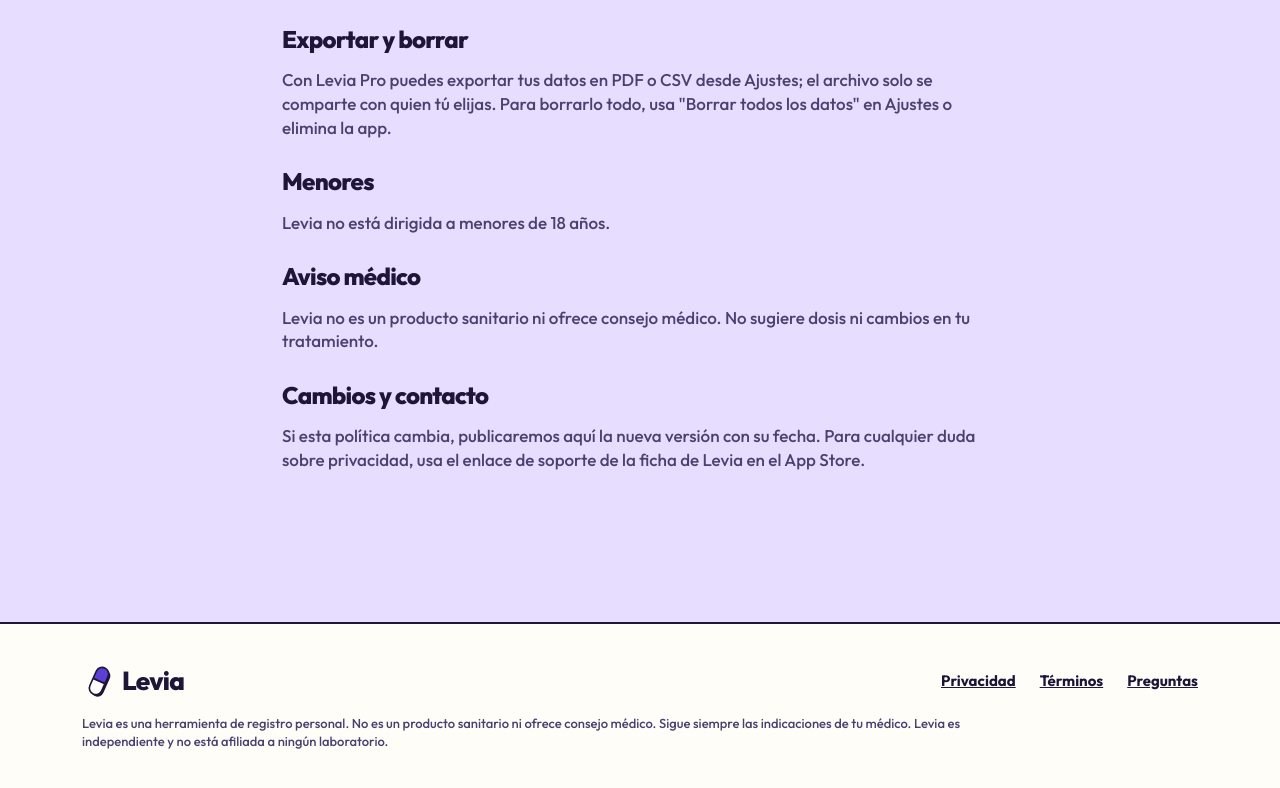
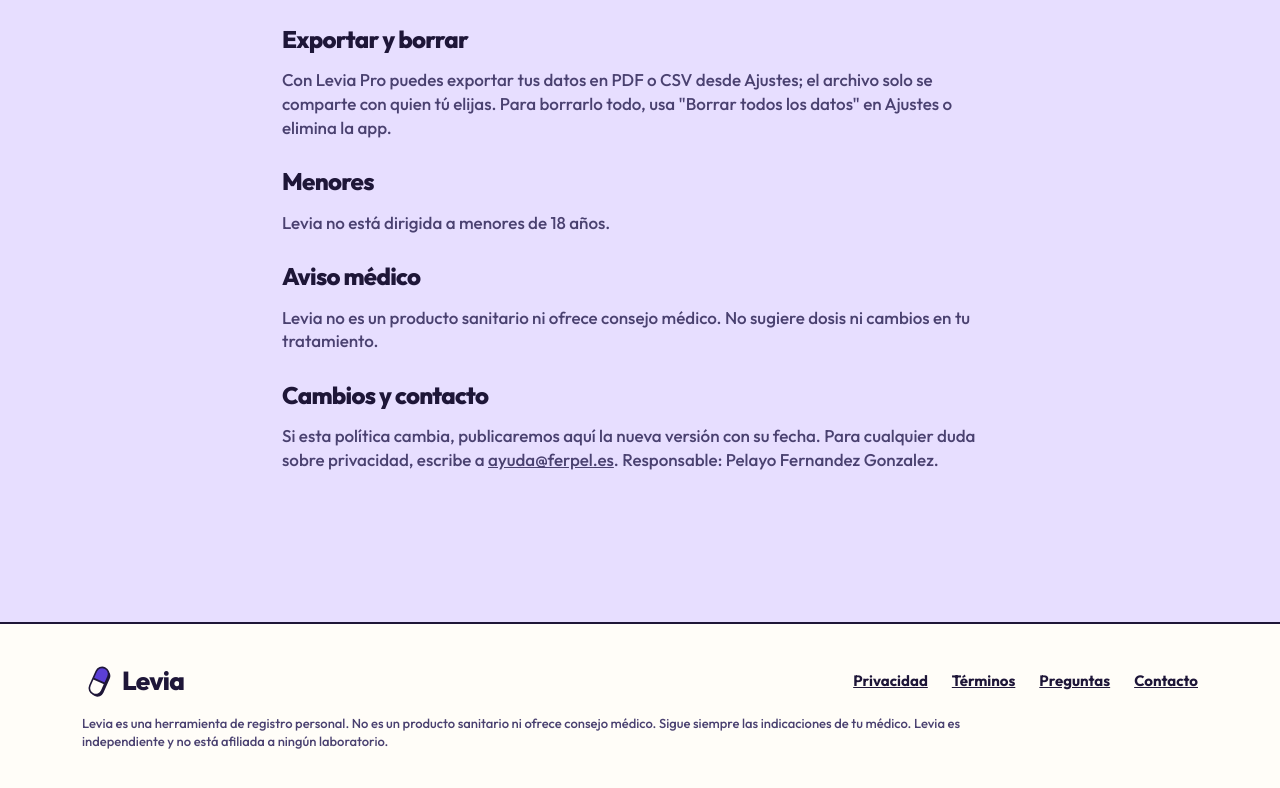
Before and after one commit to zetii21/levia, a plain HTML site: page privacy.html in a window 1280 px wide. Shown: the part 919-1707 px from the top of the page. Drawn offline with Linux system fonts and the light colour scheme.

Commit message:
Add support contact
Co-Authored-By: Claude Fable 5.2 <noreply@anthropic.com>

```diff
--- a/privacy.html
+++ b/privacy.html
@@ -28,8 +28,8 @@
 <h2>Aviso médico</h2>
 <p>Levia no es un producto sanitario ni ofrece consejo médico. No sugiere dosis ni cambios en tu tratamiento.</p>
 <h2>Cambios y contacto</h2>
-<p>Si esta política cambia, publicaremos aquí la nueva versión con su fecha. Para cualquier duda sobre privacidad, usa el enlace de soporte de la ficha de Levia en el App Store.</p>
+<p>Si esta política cambia, publicaremos aquí la nueva versión con su fecha. Para cualquier duda sobre privacidad, escribe a <a href="mailto:ayuda@ferpel.es">ayuda@ferpel.es</a>. Responsable: Pelayo Fernandez Gonzalez.</p>
 </main>
-<footer><div class="wrap"><div class="row"><a class="logo" href="index.html" style="font-size:26px"><img src="assets/symbol.svg" alt="" style="width:34px;height:34px">Levia</a><nav aria-label="Legal"><a href="privacy.html">Privacidad</a><a href="https://www.apple.com/legal/internet-services/itunes/dev/stdeula/">Términos</a><a href="index.html#preguntas">Preguntas</a></nav></div><p class="small">Levia es una herramienta de registro personal. No es un producto sanitario ni ofrece consejo médico. Sigue siempre las indicaciones de tu médico. Levia es independiente y no está afiliada a ningún laboratorio.</p></div></footer>
+<footer><div class="wrap"><div class="row"><a class="logo" href="index.html" style="font-size:26px"><img src="assets/symbol.svg" alt="" style="width:34px;height:34px">Levia</a><nav aria-label="Legal"><a href="privacy.html">Privacidad</a><a href="https://www.apple.com/legal/internet-services/itunes/dev/stdeula/">Términos</a><a href="index.html#preguntas">Preguntas</a><a href="mailto:ayuda@ferpel.es">Contacto</a></nav></div><p class="small">Levia es una herramienta de registro personal. No es un producto sanitario ni ofrece consejo médico. Sigue siempre las indicaciones de tu médico. Levia es independiente y no está afiliada a ningún laboratorio.</p></div></footer>
 </body>
 </html>
```
Also changed, not shown: index.html (+2 -1 lines).
